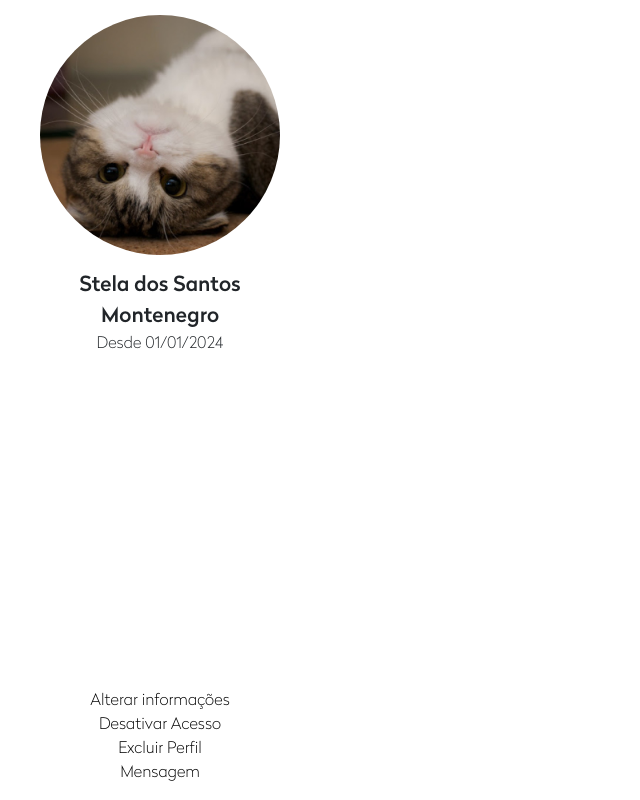
After one commit to stela-sm/BECO, a PHP site: page /view/adm_view.html in a window 1280 px wide. The commit adds this page. Shown: the whole page, without its empty margins (0-640 px from the left). Run offline with PHP 8.4, Linux system fonts and the light colour scheme.

Commit message:
adm_view

```diff
--- /dev/null
+++ b/assets/style/adm_view.css
@@ -0,0 +1,77 @@
+@font-face {
+    font-family: radikal-medium;
+    src: url(../Radikal/Nootype\ -\ Radikal\ Medium.otf);
+  }
+  @font-face {
+    font-family: radikal-bold;
+    src: url(../Radikal/Nootype\ -\ Radikal\ Bold.otf);
+  }
+  @font-face {
+    font-family: radikal-light;
+    src: url(../Radikal/Nootype\ -\ Radikal\ Thin.otf);
+  }
+:root{
+    /*****  cores  *****/
+    --body-color: #E4E9F7;
+    --sidebar-color: #FFF;
+     --primary-color: lightblue;
+    /*--secondary-color:;
+    --toogle-color:; */
+    --text-color:#707070;
+
+    /* transições */
+
+    --tran-02: all 0.2s ease;
+    --tran-03: all 0.3s ease;
+    --tran-04: all 0.4s ease;
+    --tran-05: all 0.5s ease
+
+    /***** tipografia *****/
+
+
+}
+
+body{
+  background-color: transparent !important ;
+}
+
+/*------------------ Coluna lateral --------------*/
+
+.coluna-lateral{
+  border-radius: 6px;
+  background-color: var(--sidebar-color);
+  display: flex;
+  flex-direction: column;
+  align-items: center;
+  text-align: center;
+  height: 100vh;
+  padding: 15px;
+  font-family: radikal-light;
+}
+.coluna-lateral table{
+  display: flex;
+  text-align: center;
+  align-items: end;
+  height: 100%;
+}
+ .pfp-circle img{
+  border-radius: 50%;
+  max-width: 30vh;
+}
+.coluna-lateral .name-span{
+  font-family: radikal-medium;
+  max-width: 80%;
+  font-size: 1.3em;
+  padding-top: 15px;
+}
+
+
+.coluna-lateral table tr td button{
+border: none;
+background-color: transparent;
+}
+
+.td-coluna-lateral, .tr-coluna-lateral{
+  min-height: 60px;
+
+}
--- /dev/null
+++ b/view/adm_view.html
@@ -0,0 +1,45 @@
+<head>
+    <meta charset="UTF-8">
+    <meta name="viewport" content="width=device-width, initial-scale=1.0">
+    <link rel="stylesheet" href="../assets/style/adm_view.css">
+
+  <!--BOOTSTRAP EM PORTUGUêS -  NÃO USAR O GRINGO-->
+    <link rel="stylesheet" href="https://stackpath.bootstrapcdn.com/bootstrap/4.1.3/css/bootstrap.min.css" integrity="sha384-MCw98/SFnGE8fJT3GXwEOngsV7Zt27NXFoaoApmYm81iuXoPkFOJwJ8ERdknLPMO" crossorigin="anonymous">
+    <script src="https://code.jquery.com/jquery-3.3.1.slim.min.js" integrity="sha384-q8i/X+965DzO0rT7abK41JStQIAqVgRVzpbzo5smXKp4YfRvH+8abtTE1Pi6jizo" crossorigin="anonymous"></script>
+<script src="https://cdnjs.cloudflare.com/ajax/libs/popper.js/1.14.3/umd/popper.min.js" integrity="sha384-ZMP7rVo3mIykV+2+9J3UJ46jBk0WLaUAdn689aCwoqbBJiSnjAK/l8WvCWPIPm49" crossorigin="anonymous"></script>
+<script src="https://stackpath.bootstrapcdn.com/bootstrap/4.1.3/js/bootstrap.min.js" integrity="sha384-ChfqqxuZUCnJSK3+MXmPNIyE6ZbWh2IMqE241rYiqJxyMiZ6OW/JmZQ5stwEULTy" crossorigin="anonymous"></script>
+
+    <title>Administradores</title>
+    <style>
+      @font-face {
+    font-family: radikal-medium;
+    src: url(../Radikal/Nootype\ -\ Radikal\ Medium.otf);
+  }
+  @font-face {
+    font-family: radikal-bold;
+    src: url(../Radikal/Nootype\ -\ Radikal\ Bold.otf);
+  }
+  @font-face {
+    font-family: radikal-light;
+    src: url(../Radikal/Nootype\ -\ Radikal\ Thin.otf);
+  }
+    </style>
+</head>
+<body>
+    <section>
+        <div class="col-3 coluna-lateral">
+            <div class="pfp-circle">
+                <img src="../assets/media/pfpjpg.jpg" alt="Foto de Perfil">
+            </div>
+            <span class="name-span">Stela dos Santos Montenegro</span>
+            <span class="data-span">Desde 01/01/2024</span>
+                <table>
+                    <tr class="tr-coluna-lateral"><td class="td-coluna-lateral"><button href="">Alterar informações</button></td></tr>
+                    <tr class="tr-coluna-lateral"><td class="td-coluna-lateral"><button href="">Desativar Acesso</button></td></tr>
+                    <tr class="tr-coluna-lateral"><td class="td-coluna-lateral"><button href="">Excluir Perfil</button></td></tr>
+                    <tr class="tr-coluna-lateral"><td class="td-coluna-lateral"><button href="">Mensagem</button></td></tr>
+                </table>
+        </div>
+    </section>
+</body>
+</html>
```
Also changed, not shown: assets/style/adm.css (+61 -4 lines), view/adm.html (+36 -16 lines), assets/media/pfpjpg.jpg (added).
